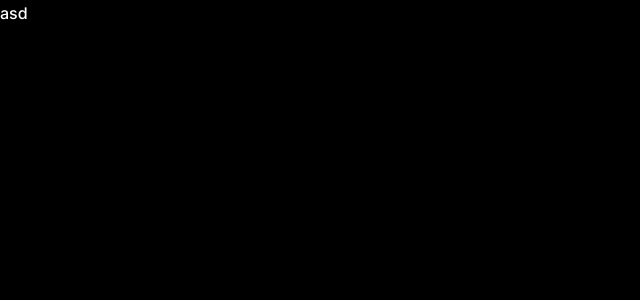
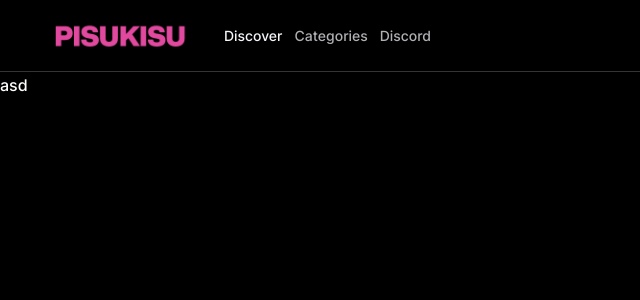
Before and after one commit to mrberenben/pisukisu, a React app: page / in a window 1280 px wide. Shown: the top 300 px of the page, without its empty margins (0-640 px from the left). Built offline with nearby package versions, Linux system fonts and the light colour scheme.

Commit message:
feat: header/active route hook

```diff
--- /dev/null
+++ b/src/components/layout/AppHeader.tsx
@@ -0,0 +1,26 @@
+import styles from "static/styles/components/layout/AppHeader.module.css";
+
+// images
+import { AppLogo } from "utils/config/images.config";
+import Navigation from "utils/config/navigation.config";
+import isActiveRoute from "utils/helpers/ActiveRoute";
+
+const AppHeader = () => {
+  return (
+    <header className={styles.app_header}>
+      <div className={styles.app_logo}>
+        <img src={AppLogo} alt="Pisukisu" />
+      </div>
+
+      <ul className={styles.app_navigation}>
+        { Navigation.map(nav => (
+          <li key={nav.id}>
+            <a href={nav.path} className={isActiveRoute(nav.path) ? styles.route_active : undefined}>{nav.name}</a>
+          </li>
+        )) }
+      </ul>
+    </header>
+  );
+}
+
+export default AppHeader;
--- a/src/components/layout/AppLayout.tsx
+++ b/src/components/layout/AppLayout.tsx
@@ -1,5 +1,8 @@
 import { Outlet } from "react-router-dom";
 import styles from "static/styles/components/layout/AppLayout.module.css";
+
+// components
+import AppHeader from "components/layout/AppHeader";
 
 type Props = {
   isAuthenticated?: boolean | false;
@@ -8,7 +11,11 @@ type Props = {
 const AppLayout = ({ isAuthenticated }: Props) => {
   return (
     <div className={styles.app_layout}>
-      <Outlet />
+      <AppHeader />
+
+      <main className={styles.app_main}>
+        <Outlet />
+      </main>
     </div>
   );
 };
--- /dev/null
+++ b/src/static/styles/components/layout/AppHeader.module.css
@@ -0,0 +1,58 @@
+.app_header {
+  position: fixed;
+  inset: 0;
+  bottom: unset;
+
+  display: flex;
+  flex-flow: row nowrap;
+  align-items: center;
+
+  inline-size: 100%;
+  block-size: var(--pk-ui-utils-header-height);
+
+  border-bottom: 1px solid var(--pk-ui-colors-dark-400);
+  /* background-color: var(--pk-ui-colors-dark-100); */
+  padding-inline: 3rem;
+
+  z-index: 10;
+}
+
+.app_logo {
+  display: flex;
+
+  inline-size: auto;
+  block-size: 48px;
+
+  margin-inline-end: 2rem;
+}
+
+.app_navigation {
+  display: flex;
+  flex-flow: row nowrap;
+  align-items: center;
+
+  gap: .75rem;
+}
+
+.app_navigation a {
+  font-size: 14px;
+  font-weight: 500;
+
+  color: var(--pk-ui-colors-light-500);
+
+  -webkit-transition: 150ms color ease;
+  transition: 150ms color ease;
+
+  will-change: color;
+}
+
+.app_navigation a.route_active {
+  color: var(--pk-ui-colors-light-100);
+}
+
+/* hover interactions */
+@media screen and (pointer: fine) and (hover: hover) {
+  .app_navigation a:hover {
+    color: var(--pk-ui-colors-light-100);
+  }
+}
--- a/src/static/styles/components/layout/AppLayout.module.css
+++ b/src/static/styles/components/layout/AppLayout.module.css
@@ -5,3 +5,11 @@
   inline-size: 100%;
   block-size: 100%;
 }
+
+.app_main {
+  display: flex;
+  flex-direction: column;
+
+  inline-size: 100%;
+  margin-block-start: var(--pk-ui-utils-header-height);
+}
--- a/src/static/styles/variables.css
+++ b/src/static/styles/variables.css
@@ -29,7 +29,7 @@
   /* typography */
 
   /* utils */
-
+  --pk-ui-utils-header-height: 72px;
   /* misc */
 
   /* media */
--- /dev/null
+++ b/src/utils/config/images.config.ts
@@ -0,0 +1,5 @@
+import AppLogo from "static/images/pisukisu.png";
+
+export {
+  AppLogo
+};
--- /dev/null
+++ b/src/utils/config/navigation.config.ts
@@ -0,0 +1,19 @@
+const Navigation = [
+  {
+    id: 0,
+    name: "Discover",
+    path: "/"
+  },
+  {
+    id: 1,
+    name: "Categories",
+    path: "/categories"
+  },
+  {
+    id: 2,
+    name: "Discord",
+    path: "/discord"
+  },
+]
+
+export default Navigation;
--- /dev/null
+++ b/src/utils/helpers/ActiveRoute.ts
@@ -0,0 +1,9 @@
+import { useLocation } from "react-router-dom";
+
+const isActiveRoute = (path: string) => {
+  const { pathname } = useLocation();
+
+  return pathname === path || pathname.startsWith(path) && pathname !== "/" ? true : false
+}
+
+export default isActiveRoute;
```
Also changed, not shown: tsconfig.json (+5 -3 lines), src/static/images/pisukisu.png (added).
